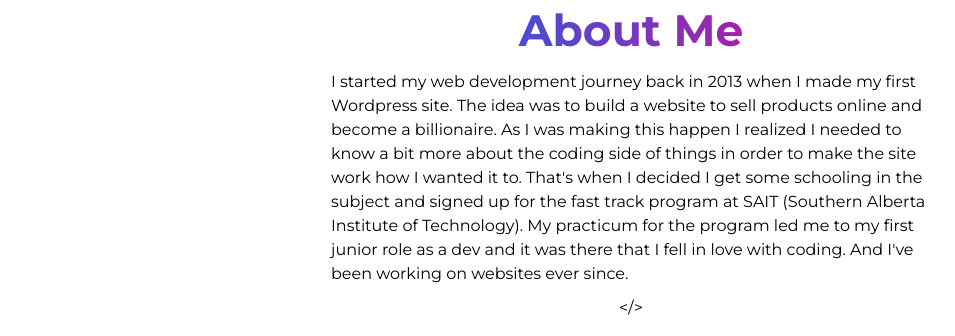
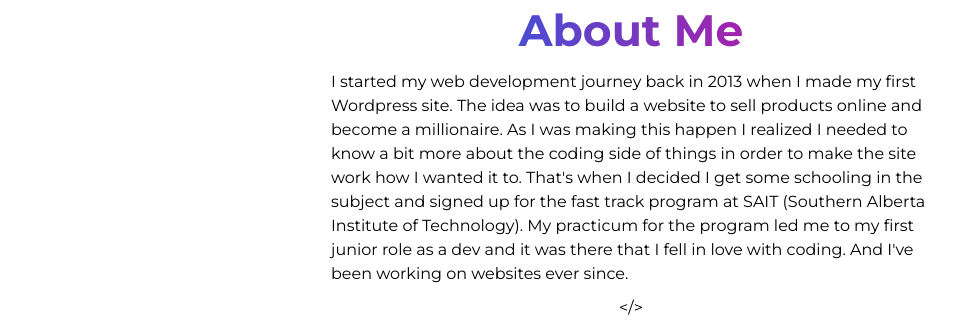
Before and after one commit to mrobinson537/independent-actions, a Next.js app: page /about-me in a window 1280 px wide. Shown: the part 250-586 px from the top of the page, without its empty margins (9-964 px from the left). Built offline with nearby package versions, Linux system fonts and the light colour scheme.

Commit message:
Change wording.

```diff
--- a/src/pages/about-me.js
+++ b/src/pages/about-me.js
@@ -15,7 +15,7 @@ export default function AboutMe() {
             <h1 className={"blue-pink"}>About Me</h1>
             <p>
               I started my web development journey back in 2013 when I made my first Wordpress site.
-              The idea was to build a website to sell products online and become a billionaire. As I was making this
+              The idea was to build a website to sell products online and become a millionaire. As I was making this
               happen I realized I needed to know a bit more about the coding side of things in order to make the
               site work how I wanted it to. That's when I decided I get some schooling in the subject and signed up
               for the fast track program at SAIT (Southern Alberta Institute of Technology). My practicum for the
```
